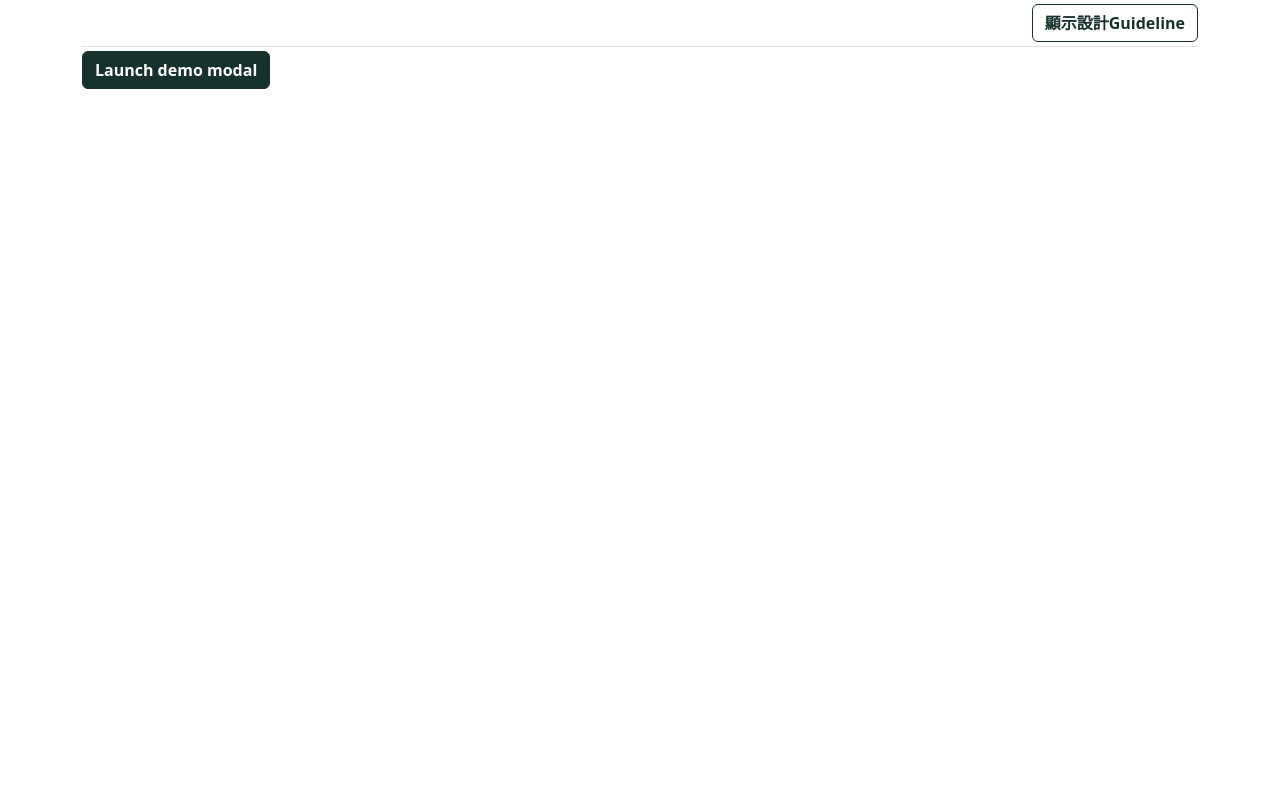
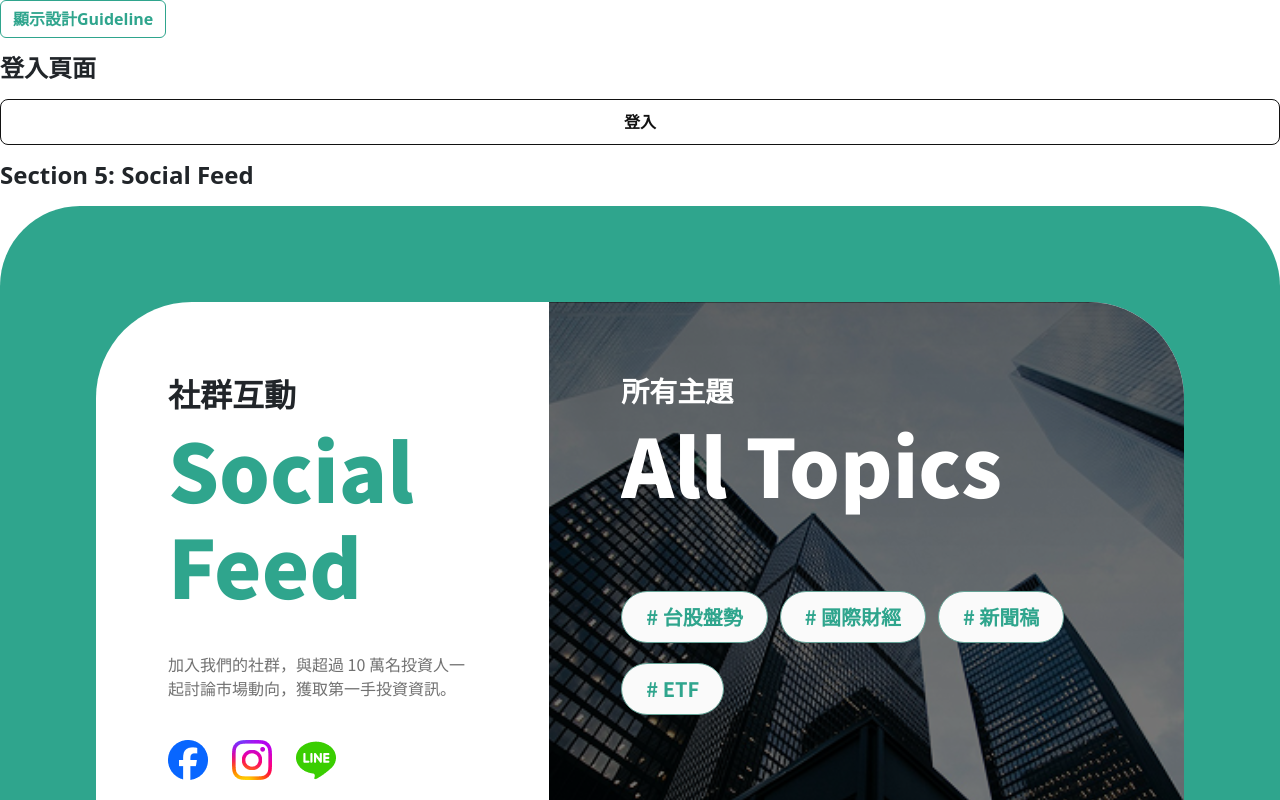
Before and after one commit to Hughchen2046/Haogoo, a React (Vite) app: page / in a window 1280 px wide. Shown: the top 800 px of the page. Built offline with nearby package versions, Linux system fonts and the light colour scheme.

Commit message:
完成SECTION5+登入頁面

```diff
--- a/package.json
+++ b/package.json
@@ -28,7 +28,8 @@
     "path-to-regexp": "0.1.7",
     "react": "^19.2.0",
     "react-dom": "^19.2.0",
-    "react-router": "^7.11.0"
+    "react-router": "^7.11.0",
+    "swiper": "^12.0.3"
   },
   "devDependencies": {
     "@eslint/js": "^9.39.1",
--- a/src/App.jsx
+++ b/src/App.jsx
@@ -1,35 +1,33 @@
-import { useEffect, useState } from 'react'
-import axios from 'axios'
-import Guideline from './components/Guideline'
-import Login from './components/Login'
+import { useEffect, useState } from 'react';
+import axios from 'axios';
+import Guideline from './components/Guideline';
+import Login from './components/Login';
 import { Camera } from 'lucide-react';
+import SocialFeed from './components/SocialFeed';
 
-const {VITE_stocksUrl} = import.meta.env
+const { VITE_stocksUrl } = import.meta.env;
 
 function App() {
-  const [showGuideline, setShowGuideline] = useState(false)
+  const [showGuideline, setShowGuideline] = useState(false);
 
   return (
-    <div className="container py-4">
-      <div className="d-flex justify-content-end align-items-center mb-4 border-bottom pb-4">
-        <button
-          className="btn btn-outline-primary"
-          onClick={() => setShowGuideline(!showGuideline)}
-        >
-          {showGuideline ? '顯示首頁' : '顯示設計Guideline'}
-        </button>
-      </div>
+    <>
+      <button className="btn btn-outline-primary" onClick={() => setShowGuideline(!showGuideline)}>
+        {showGuideline ? '顯示首頁' : '顯示設計Guideline'}
+      </button>
 
       {showGuideline ? (
         <Guideline />
       ) : (
-        <div className="row">
-          <Login/>
-
+        <div>
+          <h4 className="my-16">登入頁面</h4>
+          <Login />
+          <h4 className="my-16">Section 5: Social Feed</h4>
+          <SocialFeed />
         </div>
       )}
-    </div>
-  )
+    </>
+  );
 }
 
-export default App
+export default App;
--- /dev/null
+++ b/src/components/ButtonOutline.jsx
@@ -0,0 +1,13 @@
+import { ArrowRight } from 'lucide-react';
+
+export default function ButtonOutline({ children, className = '', ...props }) {
+  return (
+    <button
+      className={`btn-arrow-outline btn btn-light w-100 round-8 bg-gray-300 border-half border-gray-900 ${className}`}
+      {...props}
+    >
+      {children}
+      <ArrowRight size={24} className="arrow-icon" />
+    </button>
+  );
+}
--- /dev/null
+++ b/src/components/ButtonPrimary.jsx
@@ -0,0 +1,13 @@
+import { ArrowRight } from 'lucide-react';
+
+export default function ButtonPrimary({ children, className = '', ...props }) {
+  return (
+    <button
+      className={`btn-arrow-primary btn btn-primary text-gray-300 w-100 round-8 ${className}`}
+      {...props}
+    >
+      {children}
+      <ArrowRight size={24} className="arrow-icon" />
+    </button>
+  );
+}
--- a/src/components/Login.jsx
+++ b/src/components/Login.jsx
@@ -1,29 +1,26 @@
 import Logo_DK from '../assets/Logo DK.png';
 import Haogoo_DK from '../assets/Haogoo_DK.png';
 import Google_Icon from '../assets/Google_Icon.png';
+import ButtonOutline from './ButtonOutline';
+import ButtonPrimary from './ButtonPrimary';
 
 export default function Login() {
   return (
     <div className="col">
-      <button
-        type="button"
-        className="btn btn-primary"
-        data-bs-toggle="modal"
-        data-bs-target="#loginModal"
-      >
-        Launch demo modal
-      </button>
+      <ButtonOutline className="py-10 px-32" data-bs-toggle="modal" data-bs-target="#loginModal">
+        登入
+      </ButtonOutline>
 
       <div
-        className="modal fade"
+        className="modal fade "
         id="loginModal"
         tabIndex="-1"
         aria-labelledby="loginLabel"
         aria-hidden="true"
       >
         <div className="modal-dialog modal-fullscreen-sm-down">
-          <div className="modal-content">
-            <div className="modal-header border-0">
+          <div className="modal-content bg-bgc">
+            <div className="modal-header border-0 ">
               <h1 className="modal-title fs-5" id="loginLabel"></h1>
               <button
                 type="button"
@@ -32,27 +29,18 @@ export default function Login() {
                 aria-label="Close"
               ></button>
             </div>
-            <div className="modal-body mt-72 text-center">
-              <img
-                src={Logo_DK}
-                style={{ width: '40px', height: '40px' }}
-                className="me-4"
-                alt="Logo_dark"
-              />
-              <img src={Haogoo_DK} alt="Haogoo_dark" />
+            <div className="modal-body text-center">
+              <img src={Logo_DK} className="me-4  mt-72 icon-40" alt="Logo_dark" />
+              <img src={Haogoo_DK} className="mt-72" alt="Haogoo_dark" />
               <h3 className="font-zh-tw mt-32 mb-32">立即登入，解鎖完整功能</h3>
               <div className="d-flex flex-column gap-24 align-items-center">
-                <button
+                <ButtonOutline
                   type="button"
-                  className="btn btn-light w-100 d-flex justify-content-center align-items-center gap-8"
+                  className="d-flex justify-content-center align-items-center py-8 px-16"
                 >
-                  <img
-                    src={Google_Icon}
-                    style={{ width: '24px', height: '24px' }}
-                    alt="Google-icon"
-                  />
+                  <img src={Google_Icon} className="me-8 icon-24" alt="Google-icon" />
                   <h6 className="m-0">使用 Google 帳號快速登入</h6>
-                </button>
+                </ButtonOutline>
                 <p className="caption">或</p>
                 <div className="w-100">
                   <h6 className="text-start mb-8">帳號</h6>
@@ -78,11 +66,11 @@ export default function Login() {
                     <label htmlFor="passwordInput">請輸入密碼</label>
                   </div>
                 </div>
-                <button type="button" className="w-100 btn btn-primary py-12 px-40 round-8">
+                <ButtonPrimary type="button" className="py-12 px-40 round-8">
                   登入
-                </button>
+                </ButtonPrimary>
                 <div className="d-flex">
-                  <p>沒有帳號?</p>
+                  <p>沒有帳號？</p>
                   <a href="#" style={{ color: '#0d6efd' }}>
                     立即註冊
                   </a>
--- a/src/components/SocialFeed.jsx
+++ b/src/components/SocialFeed.jsx
@@ -1,11 +1,145 @@
+import React, { useRef, useState } from 'react';
+import FBIcon from '../assets/FB Icon.png';
+import IGIcon from '../assets/IG Icon.png';
+import LineIcon from '../assets/LINE Icon.png';
+import { Swiper, SwiperSlide } from 'swiper/react';
+import 'swiper/css';
+import 'swiper/css/pagination';
+
+import { Pagination } from 'swiper/modules';
+const topics = [
+  {
+    category: '所有主題',
+    backgroundImgUrl: '/src/assets/Rectangle 6.png',
+    title: 'All Topics',
+    trend1: '台股盤勢',
+    trend1Link: '#',
+    trend2: '國際財經',
+    trend2Link: '#',
+    trend3: '新聞稿',
+    trend3Link: '#',
+    trend4: 'ETF',
+    trend4Link: '#',
+  },
+  {
+    category: '即時熱門話題',
+    backgroundImgUrl: '/src/assets/Rectangle 7.png',
+    title: 'Trending Now',
+    trend1: '黃金走勢',
+    trend1Link: '#',
+    trend2: '聯準會升息',
+    trend2Link: '#',
+    trend3: 'AI相關',
+    trend3Link: '#',
+    trend4: '能源概念股',
+    trend4Link: '#',
+  },
+  {
+    category: '觀點專區',
+    backgroundImgUrl: '/src/assets/Rectangle 8.png',
+    title: 'Insights',
+    trend1: '名家觀點',
+    trend1Link: '#',
+    trend2: '好股指標',
+    trend2Link: '#',
+    trend3: '股事明燈',
+    trend3Link: '#',
+    trend4: '定期定額指標',
+    trend4Link: '#',
+  },
+];
+
 export default function SocialFeed() {
+  const [activeIndex, setActiveIndex] = useState(0);
+
   return (
-    <><><button className="facebook-button">
-          facebook
-      </button><button className="instagram-button">
-              Instagram
-          </button></><button className="line-button">
-              Line
-          </button></>
-  )
+    <>
+      <div className="bg-primary round-top-48 round-top-md-80 p-12 p-md-96 font-zh-tw">
+        <div className="container bg-gray-300 round-36 round-md-96 overflow-hidden">
+          <div className="row">
+            <div className="py-48 px-24 p-md-72 col-12 col-md-5">
+              <h3 className="h2-md mb-8">社群互動</h3>
+              <div className="d-flex flex-md-column gap-12 gap-md-0 mb-32 mb-md-40">
+                <div className="display-2 display-1-md text-primary font-en">Social</div>
+                <div className="display-2 display-1-md text-primary font-en">Feed</div>
+              </div>
+              <p className="en-6 fw-light text-gray-800 mb-32 mb-md-40">
+                加入我們的社群，與超過 10 萬名投資人一起討論市場動向，獲取第一手投資資訊。
+              </p>
+              <div className="d-flex gap-24">
+                <a href="https://www.facebook.com" target="_blank" rel="noopener noreferrer">
+                  <img src={FBIcon} alt="FB link" className="icon-40 icon-hover" />
+                </a>
+                <a href="https://www.instagram.com" target="_blank" rel="noopener noreferrer">
+                  <img src={IGIcon} alt="IG link" className="icon-40 icon-hover" />
+                </a>
+                <a href="https://www.line.com" target="_blank" rel="noopener noreferrer">
+                  <img src={LineIcon} alt="Line link" className="icon-40 icon-hover" />
+                </a>
+              </div>
+            </div>
+            <div
+              className="py-48 px-24 p-md-72 col-12 col-md-7 text-white"
+              style={{
+                backgroundImage: `linear-gradient(rgba(0,0,0,0.6), rgba(0,0,0,0.5)), url("${topics[activeIndex].backgroundImgUrl}")`,
+                backgroundSize: 'cover',
+                backgroundPosition: 'center',
+                transition: 'background-image 0.5s ease-in-out',
+              }}
+            >
+              <Swiper
+                pagination={{ el: '.social-pagination', clickable: true }}
+                modules={[Pagination]}
+                spaceBetween={10}
+                slidesPerView={1}
+                onSlideChange={(swiper) => setActiveIndex(swiper.activeIndex)}
+                className="socialSwiper font-zh-tw"
+              >
+                {topics.map((topic, index) => {
+                  return (
+                    <SwiperSlide key={index}>
+                      <h3 className="mb-8">{topic.category}</h3>
+                      <div className="display-2 display-1-md mb-32 mb-md-80">{topic.title}</div>
+                      <div className="d-flex flex-wrap gap-12 mb-32 mb-md-80">
+                        <a
+                          href={topic.trend1Link}
+                          className="h5 round-pill btn btn-light py-10 px-24 text-primary border-primary-200"
+                        >
+                          # {topic.trend1}
+                        </a>
+                        <a
+                          href={topic.trend2Link}
+                          className="h5 round-pill btn btn-light py-10 px-24 text-primary border-primary-200"
+                        >
+                          # {topic.trend2}
+                        </a>
+                        <a
+                          href={topic.trend3Link}
+                          className="h5 round-pill btn btn-light py-10 px-24 text-primary border-primary-200"
+                        >
+                          # {topic.trend3}
+                        </a>
+                        <a
+                          href={topic.trend4Link}
+                          className="h5 round-pill btn btn-light py-10 px-24 text-primary border-primary-200"
+                        >
+                          # {topic.trend4}
+                        </a>
+                      </div>
+                    </SwiperSlide>
+                  );
+                })}
+              </Swiper>
+              <div className="d-flex justify-content-between align-items-center">
+                <div className="social-pagination"></div>
+                <a href="#" className="text-white text-decoration-none h6 round-8 py-10 px-24">
+                  查看更多
+                </a>
+              </div>
+            </div>
+          </div>
+        </div>
+      </div>
+    </>
+  );
 }
--- a/src/scss/_custom_utils.scss
+++ b/src/scss/_custom_utils.scss
@@ -1,8 +1,8 @@
-@import "bootstrap/scss/functions";
-@import "bootstrap/scss/variables";
-@import "bootstrap/scss/maps";
-@import "bootstrap/scss/mixins";
-@import "bootstrap/scss/utilities";
+@import 'bootstrap/scss/functions';
+@import 'bootstrap/scss/variables';
+@import 'bootstrap/scss/maps';
+@import 'bootstrap/scss/mixins';
+@import 'bootstrap/scss/utilities';
 
 // Import handwriting font
 @import url('https://fonts.googleapis.com/css2?family=Inter:ital,opsz,wght@0,14..32,100..900;1,14..32,100..900&family=Noto+Sans+TC:wght@100..900&display=swap');
@@ -11,6 +11,7 @@
 // 1. Spacing (Extending Bootstrap spacers)
 // We defined 1-6 in Bootstrap usually, but here we want 1-13 with specific pixels.
 $custom-spacers: (
+  0: 0px,
   4: 4px,
   8: 8px,
   10: 10px,
@@ -30,11 +31,10 @@ $custom-spacers: (
   120: 120px,
 );
 
-
 // 2. 自訂 Colors
 $black: #121212;
 $white: #ffffff;
-$primary: #17312c;
+$primary: #2fa58d;
 $green: #56b77e;
 $red: #f2735b;
 $bgc: #fafafa;
@@ -58,6 +58,7 @@ $design-colors: (
   'gray-700': rgba(#121212, 0.3),
   'gray-800': rgba(#121212, 0.6),
   'gray-900': #121212,
+  'bgc': $bgc,
 );
 
 @each $name, $col in $design-colors {
@@ -76,13 +77,12 @@ $design-colors: (
 
 // 3. Typography
 .font-zh-tw {
-  font-family: 'Noto Sans CJK TC', 'Noto Sans TC', 'PingFang TC',
-    'Microsoft JhengHei', system-ui, -apple-system, sans-serif !important;
+  font-family: 'Noto Sans TC', 'PingFang TC', 'Microsoft JhengHei', system-ui, -apple-system,
+    sans-serif !important;
 }
 
 .font-en {
-  font-family: 'Noto Sans CJK TC', 'Microsoft JhengHei', system-ui,
-    -apple-system, sans-serif !important;
+  font-family: 'Noto Sans TC', 'Microsoft JhengHei', system-ui, -apple-system, sans-serif !important;
 }
 
 .hd-title {
@@ -98,68 +98,63 @@ $design-colors: (
   }
 }
 
-// Custom Font Sizes
-.display-1 {
-  font-size: 80px;
+// Custom Font Sizes Map
+$header-sizes: (
+  'display-1': 80px,
+  'display-2': 48px,
+  'h1': 40px,
+  'h2': 32px,
+  'h3': 28px,
+  'h4': 24px,
+  'h5': 20px,
+  'h6': 16px,
+  'en-1': 40px,
+  'en-2': 32px,
+  'en-3': 28px,
+  'en-4': 24px,
+  'en-5': 20px,
+  'en-6': 16px,
+  'caption': 14px,
+);
+
+.display-1,
+.display-2 {
+  font-weight: 900;
+  line-height: 1.2;
 }
 
-.display-2 {
-  font-size: 48px;
+// base tag styles
+h1 {
+  font-size: map-get($header-sizes, 'h1') !important;
+}
+h2 {
+  font-size: map-get($header-sizes, 'h2') !important;
+}
+h3 {
+  font-size: map-get($header-sizes, 'h3') !important;
+}
+h4 {
+  font-size: map-get($header-sizes, 'h4') !important;
+}
+h5 {
+  font-size: map-get($header-sizes, 'h5') !important;
+}
+h6 {
+  font-size: map-get($header-sizes, 'h6') !important;
 }
 
-h1 {
-  font-size: 40px !important;
+// Generate responsive typography classes
+@each $breakpoint in map-keys($grid-breakpoints) {
+  @include media-breakpoint-up($breakpoint) {
+    $infix: breakpoint-infix($breakpoint, $grid-breakpoints);
+
+    @each $name, $size in $header-sizes {
+      .#{$name}#{$infix} {
+        font-size: $size !important;
       }
-
-h2 {
-  font-size: 32px !important;
     }
-
-h3 {
-  font-size: 28px !important;
   }
-
-h4 {
-  font-size: 24px !important;
 }
-
-h5 {
-  font-size: 20px !important;
-}
-
-h6 {
-  font-size: 16px !important;
-}
-
-// en txt
-.en-1 {
-  font-size: 40px;
-}
-
-.en-2 {
-  font-size: 32px;
-}
-
-.en-3 {
-  font-size: 28px;
-}
-
-.en-4 {
-  font-size: 24px;
-}
-
-.en-5 {
-  font-size: 20px;
-}
-
-.en-6 {
-  font-size: 16px;
-}
-
-.caption {
-  font-size: 14px;
-}
-
 
 // Additional Border helpers
 .border-solid {
@@ -167,83 +162,191 @@ h6 {
 }
 
 // 4. 自定義圓角尺寸
-$utilities: map-merge($utilities,
-    ("custom-radius": (property: border-radius,
-        responsive: true, // 設為 true 才會產生 -sm, -md, -lg, -xl 等後綴
-        class: round, // 產出的 class 前綴，例如 .round-8
-        values: ("4": 4px,
-          "8": 8px,
-          "24": 24px,
-          "36": 36px,
-          "48": 48px,
-          "96": 96px,
-          "pill": 999px))));
+$utilities: map-merge(
+  $utilities,
+  (
+    'custom-radius': (
+      property: border-radius,
+      responsive: true,
+      // 設為 true 才會產生 -sm, -md, -lg, -xl 等後綴
+      class: round,
+      // 產出的 class 前綴，例如 .round-8
+      values:
+        (
+          '0': 0px,
+          '4': 4px,
+          '8': 8px,
+          '24': 24px,
+          '36': 36px,
+          '48': 48px,
+          '96': 96px,
+          'pill': 999px,
+        ),
+    ),
+  )
+);
 
-@import "bootstrap/scss/utilities/api";
+@import 'bootstrap/scss/utilities/api';
 
-// We'll generate utility classes for these
+// We'll generate utility classes for these, including responsive variants
+@each $breakpoint in map-keys($grid-breakpoints) {
+  @include media-breakpoint-up($breakpoint) {
+    $infix: breakpoint-infix($breakpoint, $grid-breakpoints);
+
     @each $i, $v in $custom-spacers {
-  .m-#{$i} {
+      .m#{$infix}-#{$i} {
         margin: $v !important;
       }
 
-  .mt-#{$i} {
+      .mt#{$infix}-#{$i} {
         margin-top: $v !important;
       }
 
-  .mb-#{$i} {
+      .mb#{$infix}-#{$i} {
         margin-bottom: $v !important;
       }
 
-  .ms-#{$i} {
+      .ms#{$infix}-#{$i} {
         margin-left: $v !important;
       }
 
-  .me-#{$i} {
+      .me#{$infix}-#{$i} {
         margin-right: $v !important;
       }
 
-  .my-#{$i} {
+      .my#{$infix}-#{$i} {
         margin-top: $v !important;
         margin-bottom: $v !important;
       }
 
-  .mx-#{$i} {
+      .mx#{$infix}-#{$i} {
         margin-left: $v !important;
         margin-right: $v !important;
       }
 
-  .p-#{$i} {
+      .p#{$infix}-#{$i} {
         padding: $v !important;
       }
 
-  .pt-#{$i} {
+      .pt#{$infix}-#{$i} {
         padding-top: $v !important;
       }
 
-  .pb-#{$i} {
+      .pb#{$infix}-#{$i} {
         padding-bottom: $v !important;
       }
 
-  .ps-#{$i} {
+      .ps#{$infix}-#{$i} {
         padding-left: $v !important;
       }
 
-  .pe-#{$i} {
+      .pe#{$infix}-#{$i} {
         padding-right: $v !important;
       }
 
-  .py-#{$i} {
+      .py#{$infix}-#{$i} {
         padding-top: $v !important;
         padding-bottom: $v !important;
       }
 
-  .px-#{$i} {
+      .px#{$infix}-#{$i} {
         padding-left: $v !important;
         padding-right: $v !important;
       }
 
-  .gap-#{$i} {
+      .gap#{$infix}-#{$i} {
         gap: $v !important;
       }
+
+      .round-top#{$infix}-#{$i} {
+        border-top-left-radius: $v !important;
+        border-top-right-radius: $v !important;
       }
+    }
+  }
+}
+
+// 5. Components
+// Button Outline with Arrow Hover
+.btn-arrow-outline {
+  display: inline-flex;
+  align-items: center;
+  justify-content: center;
+  background-color: transparent;
+  border: 1px solid $black;
+  color: $black;
+  font-weight: 700;
+  cursor: pointer;
+  transition: all 0.3s cubic-bezier(0.4, 0, 0.2, 1);
+  text-decoration: none;
+
+  .arrow-icon {
+    max-width: 0;
+    opacity: 0;
+    margin-left: 0;
+    transition: all 0.3s cubic-bezier(0.4, 0, 0.2, 1);
+    height: 1em; // Scales with font size
+    object-fit: contain;
+  }
+
+  &:hover {
+    .arrow-icon {
+      max-width: 32px;
+      opacity: 1;
+      margin-left: 8px;
+    }
+  }
+
+  &:active {
+    transform: scale(0.98);
+  }
+}
+
+.btn-arrow-primary {
+  display: inline-flex;
+  align-items: center;
+  justify-content: center;
+  background-color: $primary;
+  color: $white;
+  font-weight: 700;
+  cursor: pointer;
+  transition: all 0.3s cubic-bezier(0.4, 0, 0.2, 1);
+  text-decoration: none;
+
+  .arrow-icon {
+    max-width: 0;
+    opacity: 0;
+    margin-left: 0;
+    transition: all 0.3s cubic-bezier(0.4, 0, 0.2, 1);
+    height: 1em; // Scales with font size
+    object-fit: contain;
+  }
+
+  &:hover {
+    .arrow-icon {
+      max-width: 32px;
+      opacity: 1;
+      margin-left: 8px;
+    }
+  }
+
+  &:active {
+    transform: scale(0.98);
+  }
+}
+
+.icon-24 {
+  width: 24px;
+  height: 24px;
+}
+.icon-40 {
+  width: 40px;
+  height: 40px;
+}
+
+.icon-hover {
+  &:hover {
+    opacity: 0.8;
+    transform: scale(1.1);
+  }
+}
--- /dev/null
+++ b/src/scss/_socialSwiper.scss
@@ -0,0 +1,27 @@
+.socialSwiper {
+  width: 100%;
+  padding-bottom: 0 !important;
+}
+
+.social-pagination {
+  position: static !important;
+  width: auto !important;
+  display: flex !important;
+  align-items: center;
+  .swiper-pagination-bullet {
+    width: 8px;
+    height: 8px;
+    background-color: #ffffff !important;
+    opacity: 0.5 !important;
+    margin: 0 4px !important;
+    cursor: pointer;
+    transition: all 0.3s ease;
+  }
+  .swiper-pagination-bullet-active {
+    width: 32px;
+    height: 8px;
+    border-radius: 99px;
+    background-color: #ffffff !important;
+    opacity: 1 !important;
+  }
+}
--- a/src/scss/all.scss
+++ b/src/scss/all.scss
@@ -3,7 +3,7 @@
 @import 'variables-dark';
 @import 'bootstrap/scss/bootstrap';
 @import 'custom_utils';
-
+@import 'socialSwiper';
 
 .fw-black {
   font-weight: 900;
```
Also changed, not shown: src/components/Button.jsx (deleted, +0 -7 lines), src/scss/_variables.scss (+36 -84 lines), src/assets/arrow-right.png (added), 1 other file (tests, documents, lock files or other folders). Lines whose indentation alone changed are shown as unchanged.
